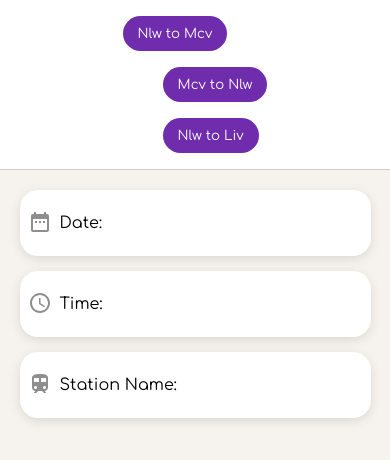
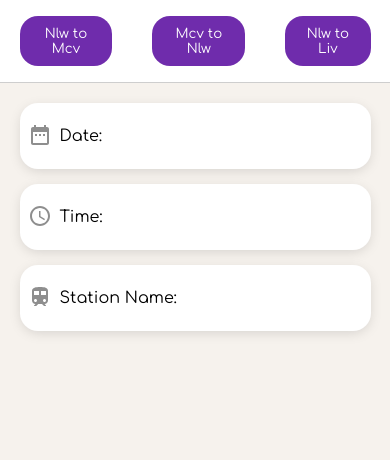
Before and after one commit to kieranphilipbrown/train-times-app, a React (Create React App) app: page / in a window 390 px wide. Shown: the top 460 px of the page. Built offline with nearby package versions, Linux system fonts and the light colour scheme.

Commit message:
Fixed responsive button container

```diff
--- a/src/components/TrainList.js
+++ b/src/components/TrainList.js
@@ -34,7 +34,6 @@ class TrainList extends React.Component {
 			<>
 				<main className="main-content">
 					<div style={buttonContainer}>
-<div style={pageWidth}>
 						<ul style={{ display: 'flex', justifyContent: 'space-between', listStyleType: 'none', paddingLeft: "0" }}>
 							<button style={trainButton} id="NLW" data-des="MCV" onClick={this.trainListCallback}>Nlw to Mcv</button>
 						</ul>
@@ -44,7 +43,6 @@ class TrainList extends React.Component {
 						<ul style={{ display: 'flex', justifyContent: 'space-between', listStyleType: 'none' }}>
 							<button style={trainButton} id="NLW" data-des="LIV" onClick={this.trainListCallback}>Nlw to Liv</button>
 						</ul>
-</div>
 					</div>
 
 					<div style={pageWidth}>
@@ -167,6 +165,8 @@ const buttonContainer = {
 	borderBottom: "1px solid #cecece",
 	display: "flex",
 	justifyContent: "center",
+	paddingLeft: "5%",
+	paddingRight: "5%",
 }
 
 export default TrainList;
```
Lines whose indentation alone changed are shown as unchanged.
